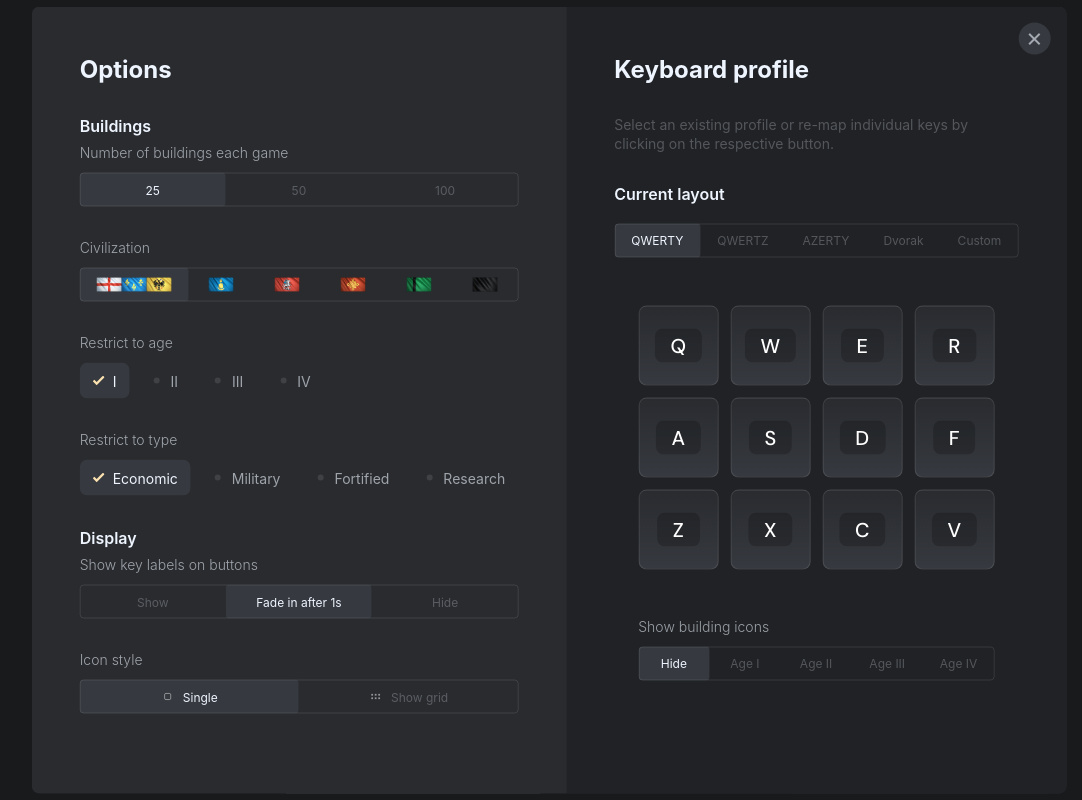
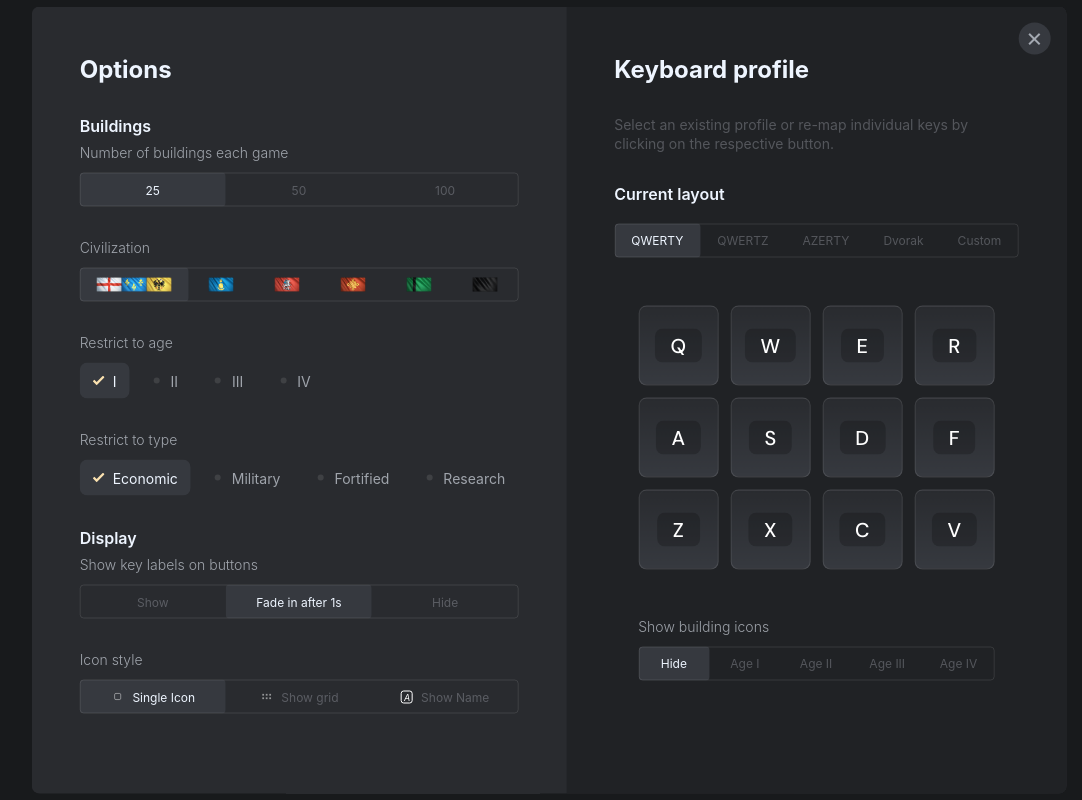
Before and after one commit to alexwidua/aegis, a React (Create React App) app: page / in a window 1280 px wide. Both pictures are taken after a click on the button "Options". Shown: the whole page, without its empty margins (91-1173 px from the left). Built offline with nearby package versions, Linux system fonts and the light colour scheme; a web font is replaced by a local one.

Commit message:
Add a name only option as opposed to icons

```diff
--- a/src/assets/buildings/index.js
+++ b/src/assets/buildings/index.js
@@ -103,7 +103,7 @@ const buildings = [
 		group: 'GENERIC'
 	},
 	{
-		name: 'Palisade',
+		name: 'Palisade Wall',
 		shortcut: ['0:0', '2:1'],
 		icon: palisade,
 		type: 'fortified',
@@ -193,7 +193,7 @@ const buildings = [
 		group: 'GENERIC'
 	},
 	{
-		name: 'Siege',
+		name: 'Siege Workshop',
 		shortcut: ['0:2', '1:0'],
 		icon: siege,
 		type: 'military',
@@ -281,7 +281,7 @@ const buildings = [
 		group: 'RUS'
 	},
 	{
-		name: 'Cabin',
+		name: 'Hunting Cabin',
 		shortcut: ['0:0', '0:1'],
 		icon: hc,
 		type: 'economic',
@@ -321,7 +321,7 @@ const buildings = [
 		group: 'RUS'
 	},
 	{
-		name: 'Palisade',
+		name: 'Palisade Wall',
 		shortcut: ['0:0', '2:1'],
 		icon: palisade,
 		type: 'fortified',
@@ -420,7 +420,7 @@ const buildings = [
 		group: 'CHINESE'
 	},
 	{
-		name: 'Palisade',
+		name: 'Palisade Wall',
 		shortcut: ['0:0', '2:1'],
 		icon: palisade,
 		type: 'fortified',
@@ -575,7 +575,7 @@ const buildings = [
 		group: 'ABBASID'
 	},
 	{
-		name: 'Palisade',
+		name: 'Palisade Wall',
 		shortcut: ['0:0', '2:1'],
 		icon: palisade,
 		type: 'fortified',
@@ -623,7 +623,7 @@ const buildings = [
 		group: 'ABBASID'
 	},
 	{
-		name: 'Tent',
+		name: 'Prayer Tent',
 		shortcut: ['0:2', '0:0'],
 		icon: mosque,
 		type: 'economic',
@@ -706,7 +706,7 @@ const buildings = [
 		group: 'DELHI'
 	},
 	{
-		name: 'Palisade',
+		name: 'Palisade Wall',
 		shortcut: ['0:0', '2:1'],
 		icon: palisade,
 		type: 'fortified',
--- a/src/components/common/SegmentedInput/index.jsx
+++ b/src/components/common/SegmentedInput/index.jsx
@@ -63,7 +63,7 @@ const SegmentedInput = ({
 								}}
 							/>
 							<div className={styles.children}>
-								{option.icon && (
+								{option.icon && option.icon !== 'Name' && (
 									<img
 										className={`
 										${styles.icon}
@@ -71,6 +71,9 @@ const SegmentedInput = ({
 										src={option.icon}
 										alt={name}
 									/>
+								)}
+								{option.icon === 'Name' && (
+									<span className={styles.nameIcon}>A</span>
 								)}
 								{children && children}
 							</div>
--- a/src/components/common/SegmentedInput/index.module.scss
+++ b/src/components/common/SegmentedInput/index.module.scss
@@ -91,3 +91,13 @@
 
 	stroke: #fff !important;
 }
+
+.nameIcon {
+	margin-right: .5rem;
+	font-size: 9px;
+	font-style: italic;
+	border: 1px solid white;
+	padding: 0 2px;
+	border-radius: 3px;
+  color: white;
+}
--- a/src/components/game/Icon/index.jsx
+++ b/src/components/game/Icon/index.jsx
@@ -103,4 +103,16 @@ const IconGrid = () => {
 	)
 }
 
-export { IconSingle, IconGrid }
+const IconName = () => {
+	const score = useStore((state) => state.score)
+	const { building } = useGameState()
+	const { name } = building?.preemptive || {}
+
+	return (
+		<>
+			<div className={styles.name}>{name}</div>
+		</>
+	)
+}
+
+export { IconSingle, IconGrid, IconName }
--- a/src/components/game/index.js
+++ b/src/components/game/index.js
@@ -1,5 +1,5 @@
-import { IconSingle, IconGrid } from './Icon'
+import { IconSingle, IconName, IconGrid } from './Icon'
 import Keys from './Keys'
 import Score from './Score'
 
-export { IconSingle, IconGrid, Keys, Score }
+export { IconSingle, IconGrid, IconName, Keys, Score }
--- a/src/views/Game/index.jsx
+++ b/src/views/Game/index.jsx
@@ -3,7 +3,7 @@
  */
 
 import useStore from '@store'
-import { IconSingle, IconGrid, Keys, Score } from '@components/game/'
+import { IconSingle, IconGrid, IconName, Keys, Score } from '@components/game/'
 import { Button } from '@components/common/Button'
 import styles from './index.module.scss'
 
@@ -25,7 +25,7 @@ const GameView = () => {
 				className={`
 					${styles.game}
 					${useGrid ? styles.grid : null}`}>
-				{useGrid ? <IconGrid /> : <IconSingle />}
+				{useGrid ? <IconGrid /> : iconDisplayStyle === 'NAME' ? <IconName /> : <IconSingle />}
 				<Keys />
 			</div>
 			<div className={styles.bottom}>
--- a/src/views/modal/Options/GameOptions.jsx
+++ b/src/views/modal/Options/GameOptions.jsx
@@ -139,11 +139,12 @@ const GameOptions = () => {
 				onValueChange={(value) => handleSetIconDisplayStyle(value)}
 				options={[
 					{
-						children: 'Single',
+						children: 'Single Icon',
 						value: 'SINGLE',
 						icon: SingleIcon
 					},
-					{ children: 'Show grid', value: 'GRID', icon: GridIcon }
+					{ children: 'Show grid', value: 'GRID', icon: GridIcon },
+					{ children: 'Show Name', value: 'NAME', icon: 'Name' }
 				]}
 			/>
 		</div>
```
